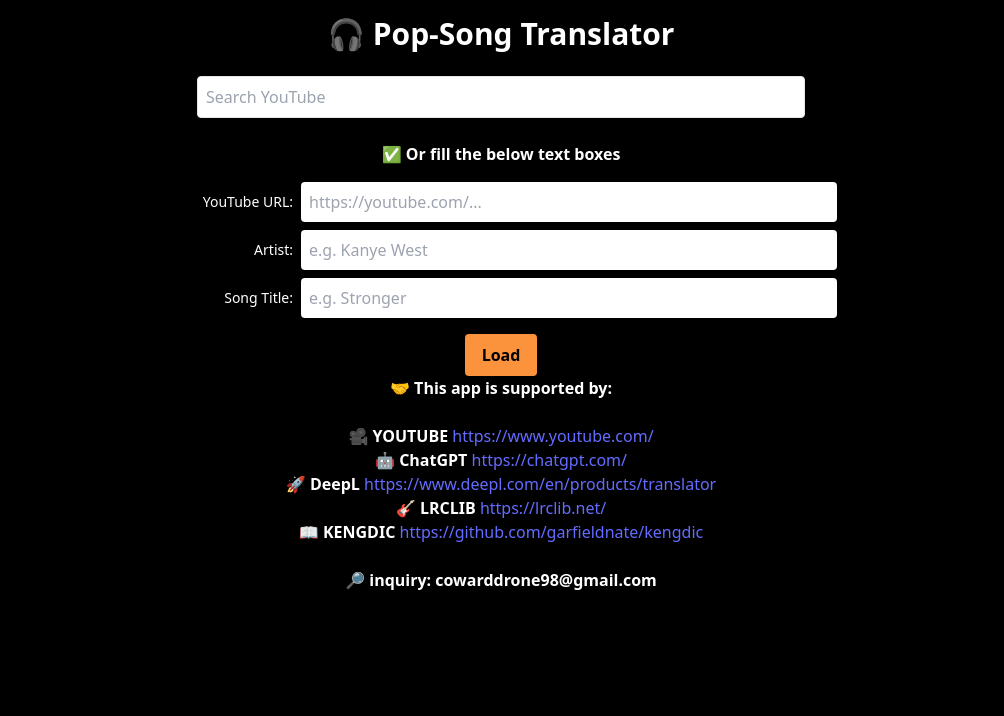
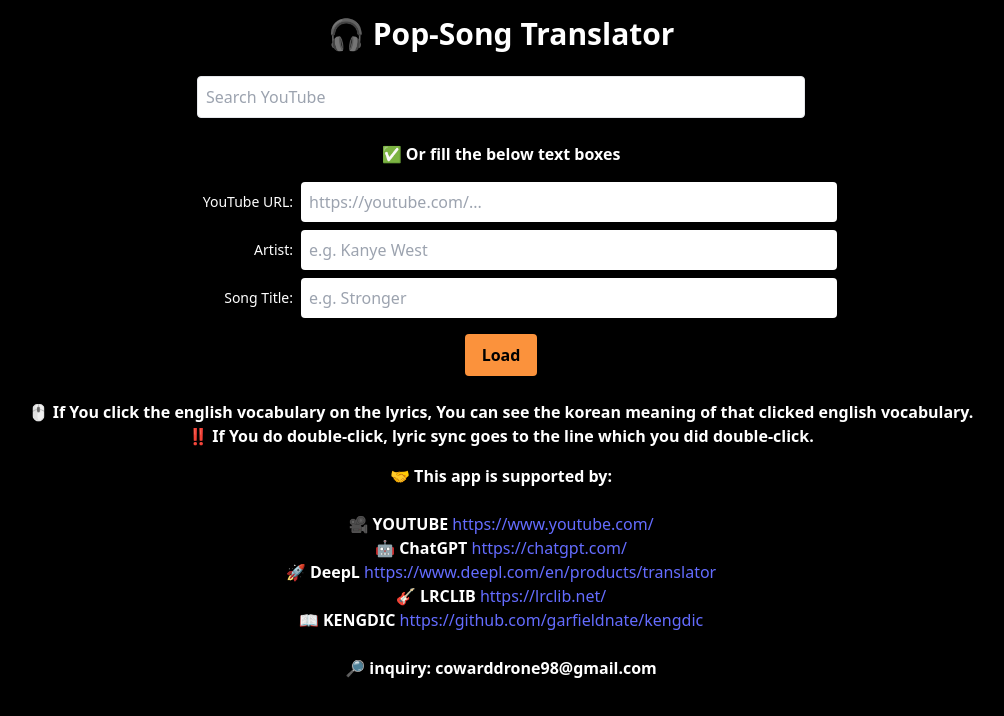
Before and after one commit to Igobythenameofyunhanjin/pop-song-translator, a React (Vite) app in the folder frontend/: page / in a window 1280 px wide. Shown: the top 716 px of the page, without its empty margins (139-1143 px from the left). Built offline with nearby package versions, Linux system fonts and the light colour scheme.

Commit message:
added descriptions for user.

```diff
--- a/frontend/src/App.jsx
+++ b/frontend/src/App.jsx
@@ -171,6 +171,14 @@ function App() {
           </button>
         </form>
 
+        <br/>
+        <h2 className="text-white font-bold text-center mb-4">
+          🖱️ If You click the english vocabulary on the lyrics, You can see the korean meaning
+          of that clicked english vocabulary. <br />
+          ‼️ If You do double-click, lyric sync goes to the line which you did
+          double-click.
+        </h2>
+
         {videoUrl && (
           <div className="mt-8 grid grid-cols-1 lg:grid-cols-2 gap-6">
             <YouTubePlayer
--- a/frontend/src/components/LyricLine.jsx
+++ b/frontend/src/components/LyricLine.jsx
@@ -41,6 +41,7 @@ const LyricLine = ({ english, korean, isActive }) => {
           : "opacity-30 scale-100"
       }`}
     >
+
       {/* English Words */}
       <p className="text-xl sm:text-2xl font-bold text-white mb-1 flex flex-wrap justify-center">
         {english.split(" ").map((word, idx) => (
```
Also changed, not shown: 1 other file (tests, documents, lock files or other folders).
